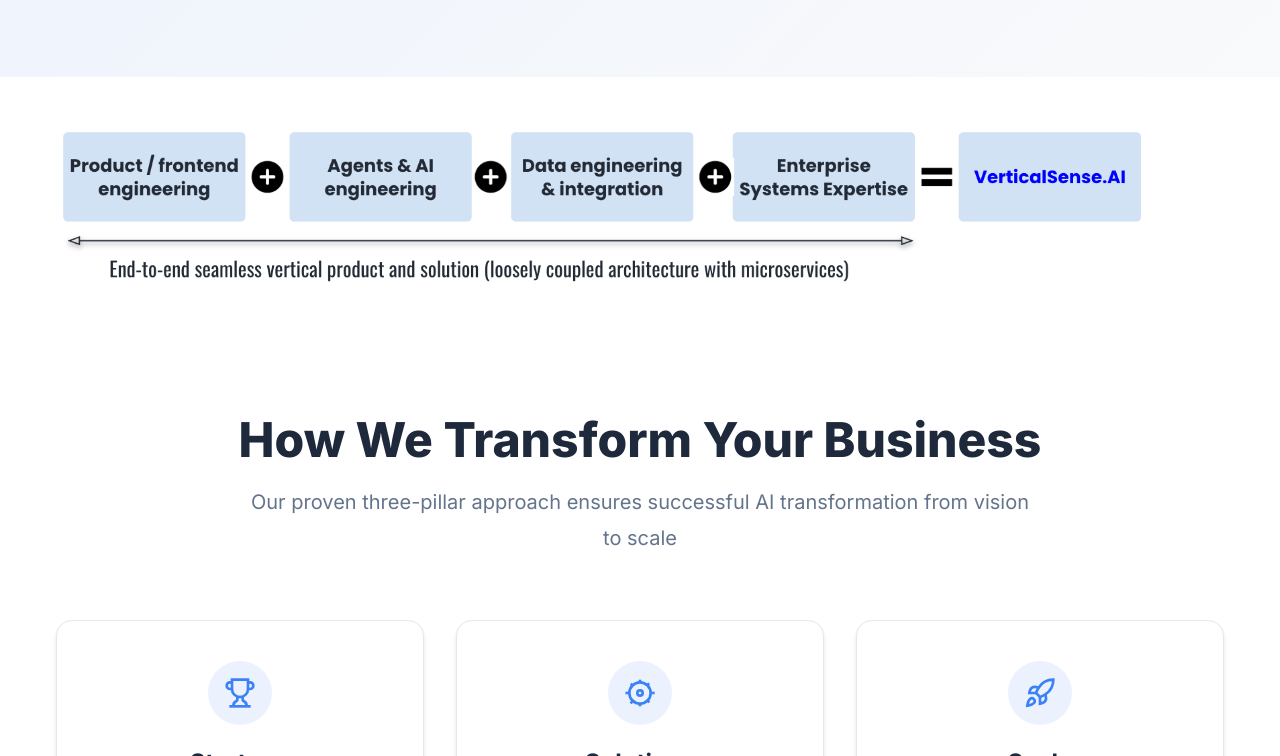
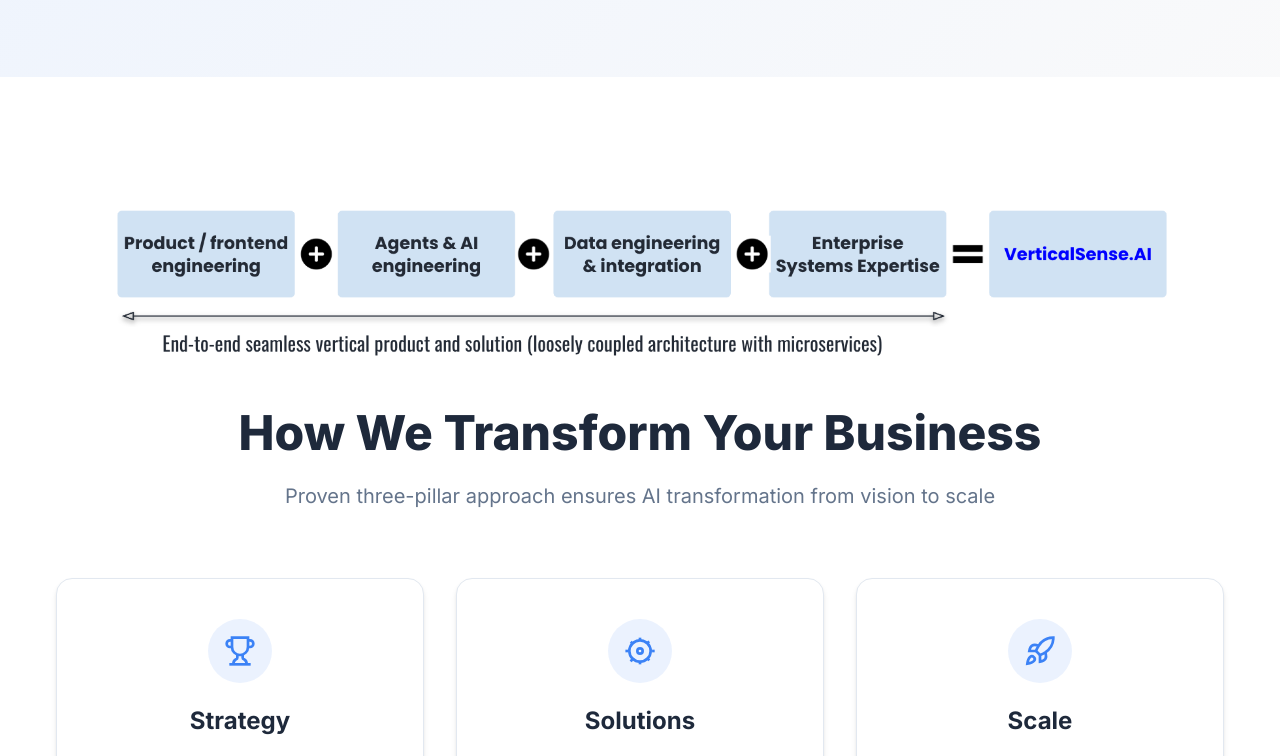
Before and after one commit to Gbhan123/VerticalSenseAI-website, a plain HTML site: page index.html in a window 1280 px wide. Shown: the part 631-1387 px from the top of the page. Drawn offline with Linux system fonts and the light colour scheme.

Commit message:
Update index.html

```diff
--- a/index.html
+++ b/index.html
@@ -67,19 +67,20 @@
         </div>
     </section>
 
-    <div style="max-width: 100%; overflow: hidden;">
-      <img src="https://raw.githubusercontent.com/gbhan123/verticalSenseAI-website/main/VerticalSense%20-%20Offer%20four%20skills.png"
-           style="width: 100%; max-width: 1200px; height: auto;"
-           alt="Vertical Sense - Offer Four Skills" />
-    </div>
+
 
     <!-- Services Section -->
     <section id="services" class="services">
         <div class="container">
+               <div style="max-width: 100%; overflow: hidden;">
+                  <img src="https://raw.githubusercontent.com/gbhan123/verticalSenseAI-website/main/VerticalSense%20-%20Offer%20four%20skills.png"
+                       style="width: 100%; max-width: 1200px; height: auto;"
+                       alt="Vertical Sense - Offer Four Skills" />
+                </div>
             <div class="section-header">
                 <h2 class="section-title">How We Transform Your Business</h2>
                 <p class="section-description">
-                    Our proven three-pillar approach ensures successful AI transformation from vision to scale
+                    Proven three-pillar approach ensures AI transformation from vision to scale
                 </p>
             </div>
             <div class="services-grid">
```
